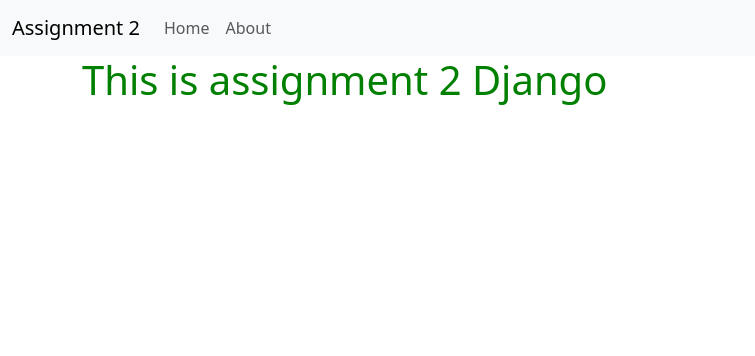
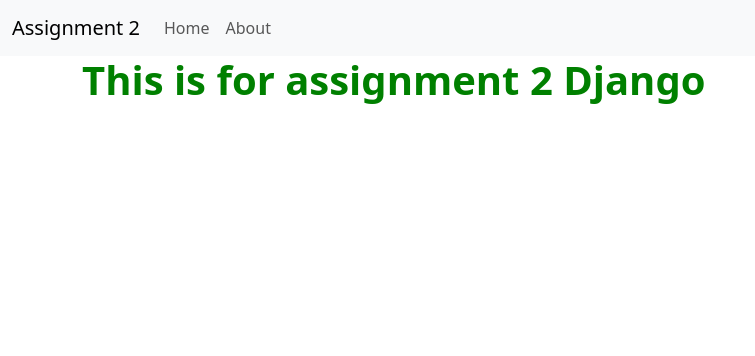
Before and after one commit to Gary-FullStack/FSDI-112, a Django app: page / in a window 1280 px wide. Shown: the top 356 px of the page, without its empty margins (0-755 px from the left). Run offline with Django 4.2, Linux system fonts and the light colour scheme.

Commit message:
assignment 2

```diff
--- a/manage.py
+++ b/manage.py
@@ -2,7 +2,6 @@
 """Django's command-line utility for administrative tasks."""
 import os
 import sys
-
 
 def main():
     """Run administrative tasks."""
--- a/static/css/base.css
+++ b/static/css/base.css
@@ -1,4 +1,5 @@
 h1 {
 
     color: green;
+    font-weight: bold;
 }
--- a/templates/about.html
+++ b/templates/about.html
@@ -17,7 +17,7 @@
     <br/>
     <br/>
 
-    Just a dude learning to code.
+    Just a humble man learning to code.
     <br/>
     <br/>
     <img src="{% static 'img/goblinslayer.png' %}">
--- a/templates/base.html
+++ b/templates/base.html
@@ -23,7 +23,6 @@
             <a class="nav-link" href="{% url 'home' %}">Home</a>
             <a class="nav-link" href="{% url 'about' %}">About</a>
         </div>
-
         </div>
         </div>
     </nav>
--- a/templates/home.html
+++ b/templates/home.html
@@ -5,7 +5,7 @@
 
 {% block content %}
 
-<h1> This is assignment 2 Django </h1>
+<h1> This is for assignment 2 Django </h1>
 
 
 {% endblock content %}
```
